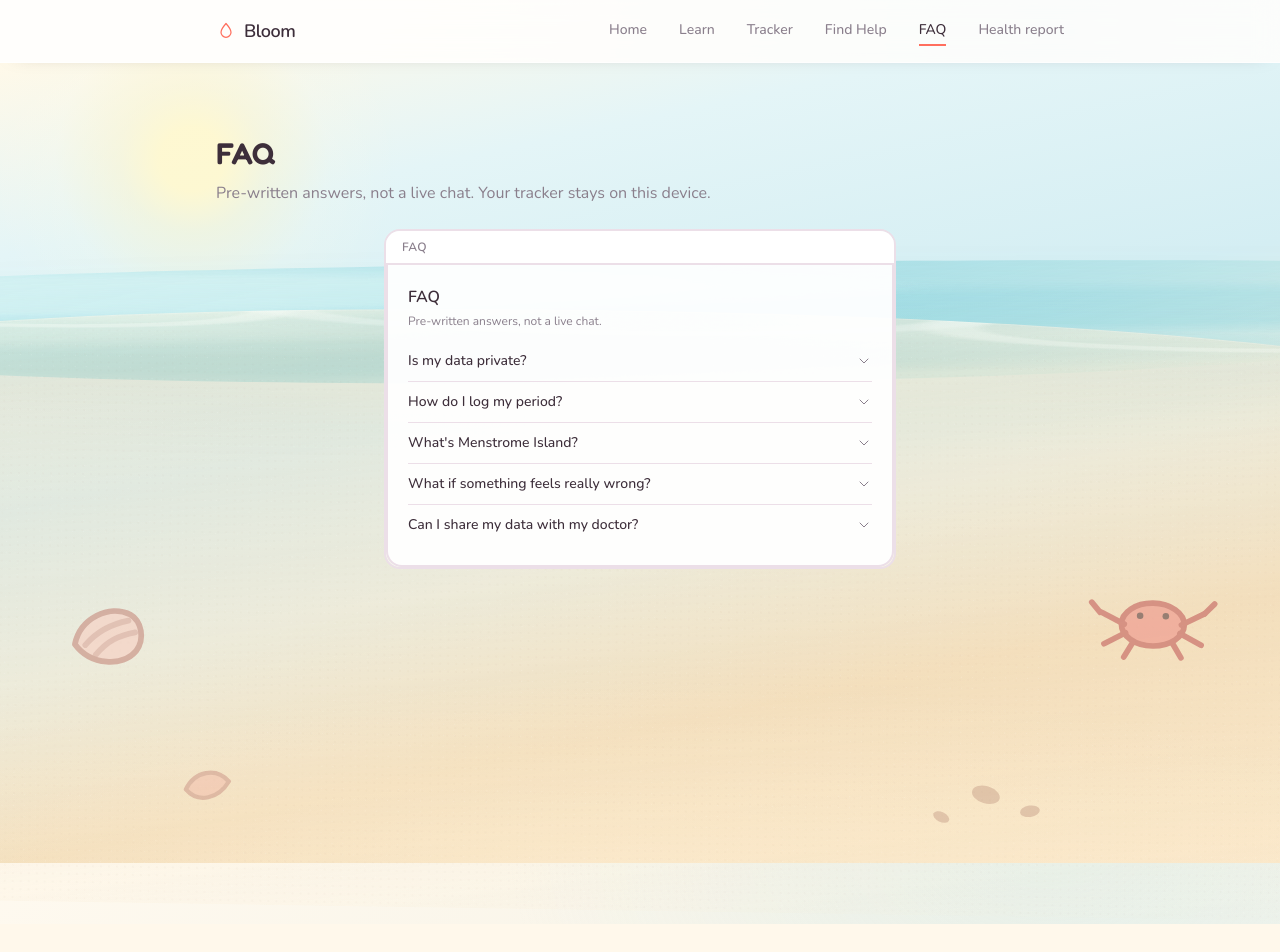
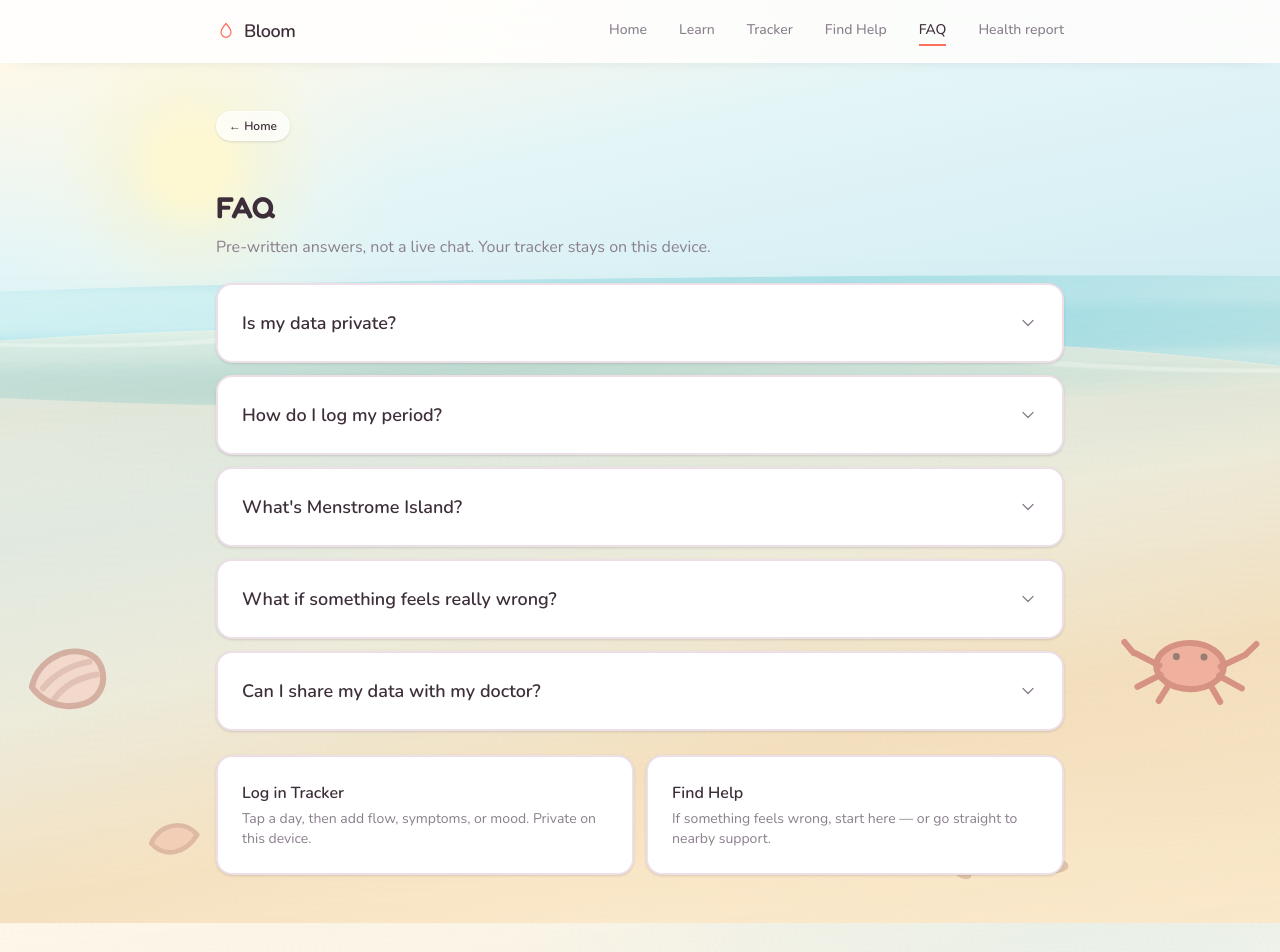
Before and after one commit to Chlabc/Catalyst-2026, a Next.js app: page /faq in a window 1280 px wide. Shown: the top 952 px of the page. Before the commit the page ends 924 px from the top, so only its background shows below. Built offline with nearby package versions, Linux system fonts and the light colour scheme.

Commit message:
Give the FAQ tab page chrome instead of a nested widget.
Reuse the accordion in a shared FaqList: Home stays compact, /faq uses PageHeader, Home back, and full-width cards like Library and Report.

```diff
--- a/scripts/check-home-faq-structural.mjs
+++ b/scripts/check-home-faq-structural.mjs
@@ -63,9 +63,15 @@ log("OK NavBar uses shared links; no FAQ floating opener");
 const faqsSrc = read("src/lib/faqs.ts");
 assert.match(faqsSrc, /export const FAQS/);
 const faqWidget = read("src/components/canvas/FaqWidget.tsx");
-assert.match(faqWidget, /from "@\/lib\/faqs"/);
-assert.match(faqWidget, /FAQS\.map/);
+const faqList = read("src/components/faq/FaqList.tsx");
+assert.match(faqWidget, /FaqList/);
 assert.match(faqWidget, /data-testid="faq-widget"/);
+assert.match(faqList, /from "@\/lib\/faqs"/);
+assert.match(faqList, /FAQS\.map/);
+const faqPage = read("src/app/faq/page.tsx");
+assert.match(faqPage, /FaqList/);
+assert.match(faqPage, /variant="page"/);
+assert.doesNotMatch(faqPage, /FaqWidget/);
 
 const faqsArrayMatch = faqsSrc.match(
   /export const FAQS[^=]*=\s*(\[[\s\S]*?\]);/,
@@ -77,9 +83,9 @@ assert.ok(FAQS.every((f) => typeof f.q === "string" && typeof f.a === "string"))
 log(`OK shared FAQS (${FAQS.length} entries) consumed by FaqWidget`);
 
 const canvas = read("src/components/canvas/WidgetCanvas.tsx");
-assert.match(canvas, /id:\s*"faq"/);
+assert.match(canvas, /id=["']faq["']/);
 assert.match(canvas, /FaqWidget/);
-assert.match(canvas, /label:\s*"FAQ"/);
+assert.match(canvas, /label=["']FAQ["']/);
 log("OK FAQ registered on WidgetCanvas");
 
 // --- (c) HelpPanel / floating shell / blossom:open-help gone ---
--- a/src/app/faq/page.tsx
+++ b/src/app/faq/page.tsx
@@ -1,24 +1,50 @@
+import Link from "next/link";
 import { Container } from "@/components/ui/Container";
+import { Card } from "@/components/ui/Card";
 import { SceneBackdropFrame } from "@/components/theme/SceneBackdropFrame";
-import { PageHeader, PAGE_BODY_CLASS, PAGE_SECTION_CLASS } from "@/components/ui/PageHeader";
-import { FaqWidget } from "@/components/canvas/FaqWidget";
+import {
+  PageHeader,
+  PAGE_BODY_CLASS,
+  PAGE_SECTION_CLASS,
+} from "@/components/ui/PageHeader";
+import { HomeBackButton } from "@/components/ui/HomeBackButton";
+import { FaqList } from "@/components/faq/FaqList";
 
 export default function FaqPage() {
   return (
     <SceneBackdropFrame testId="faq-scene-backdrop">
       <Container className={PAGE_SECTION_CLASS}>
+        <HomeBackButton />
+        <div className={PAGE_BODY_CLASS}>
           <PageHeader
             title="FAQ"
             subtitle="Pre-written answers, not a live chat. Your tracker stays on this device."
           />
-          <div className={`${PAGE_BODY_CLASS} mx-auto max-w-lg`}>
-            <div className="overflow-hidden rounded-2xl border-2 border-border bg-white/50">
-              <div className="border-b-2 border-border bg-surface px-4 py-2 text-xs font-semibold uppercase tracking-wide text-text-muted">
-                FAQ
-              </div>
-              <FaqWidget />
+          <div className={PAGE_BODY_CLASS}>
+            <FaqList variant="page" />
+
+            <div className="mt-6 grid gap-3 sm:grid-cols-2">
+              <Link href="/tracker" className="block">
+                <Card className="h-full transition-all hover:-translate-y-0.5 hover:shadow-md">
+                  <p className="font-semibold text-foreground">Log in Tracker</p>
+                  <p className="mt-1 text-sm text-text-muted">
+                    Tap a day, then add flow, symptoms, or mood. Private on this
+                    device.
+                  </p>
+                </Card>
+              </Link>
+              <Link href="/find-help" className="block">
+                <Card className="h-full transition-all hover:-translate-y-0.5 hover:shadow-md">
+                  <p className="font-semibold text-foreground">Find Help</p>
+                  <p className="mt-1 text-sm text-text-muted">
+                    If something feels wrong, start here — or go straight to
+                    nearby support.
+                  </p>
+                </Card>
+              </Link>
             </div>
           </div>
+        </div>
       </Container>
     </SceneBackdropFrame>
   );
--- a/src/components/canvas/FaqWidget.tsx
+++ b/src/components/canvas/FaqWidget.tsx
@@ -1,16 +1,12 @@
 "use client";
 
-import { useState } from "react";
 import Link from "next/link";
-import { ChevronIcon } from "@/components/icons";
-import { FAQS } from "@/lib/faqs";
+import { FaqList } from "@/components/faq/FaqList";
 
 export function FaqWidget({ showOpenLink = false }: { showOpenLink?: boolean }) {
-  const [expanded, setExpanded] = useState<string | null>(null);
-
   return (
     <div
-      className="rounded-b-2xl border-2 border-t-0 border-border bg-surface/90 p-5"
+      className="rounded-b-2xl border-2 border-t-0 border-border bg-white/90 p-5 backdrop-blur-sm"
       data-testid="faq-widget"
     >
       <p className="text-base font-semibold text-foreground">FAQ</p>
@@ -18,39 +14,7 @@ export function FaqWidget({ showOpenLink = false }: { showOpenLink?: boolean })
         Pre-written answers, not a live chat.
       </p>
 
-      <div className="mt-3 flex flex-col divide-y divide-border">
-        {FAQS.map((faq) => {
-          const isOpen = expanded === faq.q;
-          return (
-            <div key={faq.q}>
-              <button
-                type="button"
-                data-testid="faq-question"
-                data-faq-q={faq.q}
-                aria-expanded={isOpen}
-                onClick={() => setExpanded(isOpen ? null : faq.q)}
-                className="flex w-full items-center justify-between gap-2 py-2.5 text-left text-sm font-medium text-foreground"
-              >
-                <span>{faq.q}</span>
-                <ChevronIcon
-                  className={`h-4 w-4 shrink-0 text-text-muted transition-transform ${
-                    isOpen ? "rotate-180" : ""
-                  }`}
-                />
-              </button>
-              {isOpen && (
-                <p
-                  className="pb-2.5 text-sm text-text-muted"
-                  data-testid="faq-answer"
-                  data-faq-a={faq.q}
-                >
-                  {faq.a}
-                </p>
-              )}
-            </div>
-          );
-        })}
-      </div>
+      <FaqList />
 
       {showOpenLink && (
         <Link
--- /dev/null
+++ b/src/components/faq/FaqList.tsx
@@ -0,0 +1,90 @@
+"use client";
+
+import { useState } from "react";
+import { ChevronIcon } from "@/components/icons";
+import { Card } from "@/components/ui/Card";
+import { FAQS } from "@/lib/faqs";
+
+export function FaqList({
+  variant = "widget",
+}: {
+  variant?: "widget" | "page";
+}) {
+  const [expanded, setExpanded] = useState<string | null>(null);
+
+  if (variant === "page") {
+    return (
+      <div className="flex flex-col gap-3" data-testid="faq-page-list">
+        {FAQS.map((faq) => {
+          const isOpen = expanded === faq.q;
+          return (
+            <Card key={faq.q}>
+              <button
+                type="button"
+                data-testid="faq-question"
+                data-faq-q={faq.q}
+                aria-expanded={isOpen}
+                onClick={() => setExpanded(isOpen ? null : faq.q)}
+                className="flex w-full items-start justify-between gap-4 text-left"
+              >
+                <span className="text-lg font-semibold text-foreground">
+                  {faq.q}
+                </span>
+                <ChevronIcon
+                  className={`mt-1 h-5 w-5 shrink-0 text-text-muted transition-transform ${
+                    isOpen ? "rotate-180" : ""
+                  }`}
+                />
+              </button>
+              {isOpen && (
+                <p
+                  className="mt-3 text-base leading-relaxed text-text-muted"
+                  data-testid="faq-answer"
+                  data-faq-a={faq.q}
+                >
+                  {faq.a}
+                </p>
+              )}
+            </Card>
+          );
+        })}
+      </div>
+    );
+  }
+
+  return (
+    <div className="mt-3 flex flex-col divide-y divide-border">
+      {FAQS.map((faq) => {
+        const isOpen = expanded === faq.q;
+        return (
+          <div key={faq.q}>
+            <button
+              type="button"
+              data-testid="faq-question"
+              data-faq-q={faq.q}
+              aria-expanded={isOpen}
+              onClick={() => setExpanded(isOpen ? null : faq.q)}
+              className="flex w-full items-center justify-between gap-2 py-2.5 text-left text-sm font-medium text-foreground"
+            >
+              <span>{faq.q}</span>
+              <ChevronIcon
+                className={`h-4 w-4 shrink-0 text-text-muted transition-transform ${
+                  isOpen ? "rotate-180" : ""
+                }`}
+              />
+            </button>
+            {isOpen && (
+              <p
+                className="pb-2.5 text-sm text-text-muted"
+                data-testid="faq-answer"
+                data-faq-a={faq.q}
+              >
+                {faq.a}
+              </p>
+            )}
+          </div>
+        );
+      })}
+    </div>
+  );
+}
```
